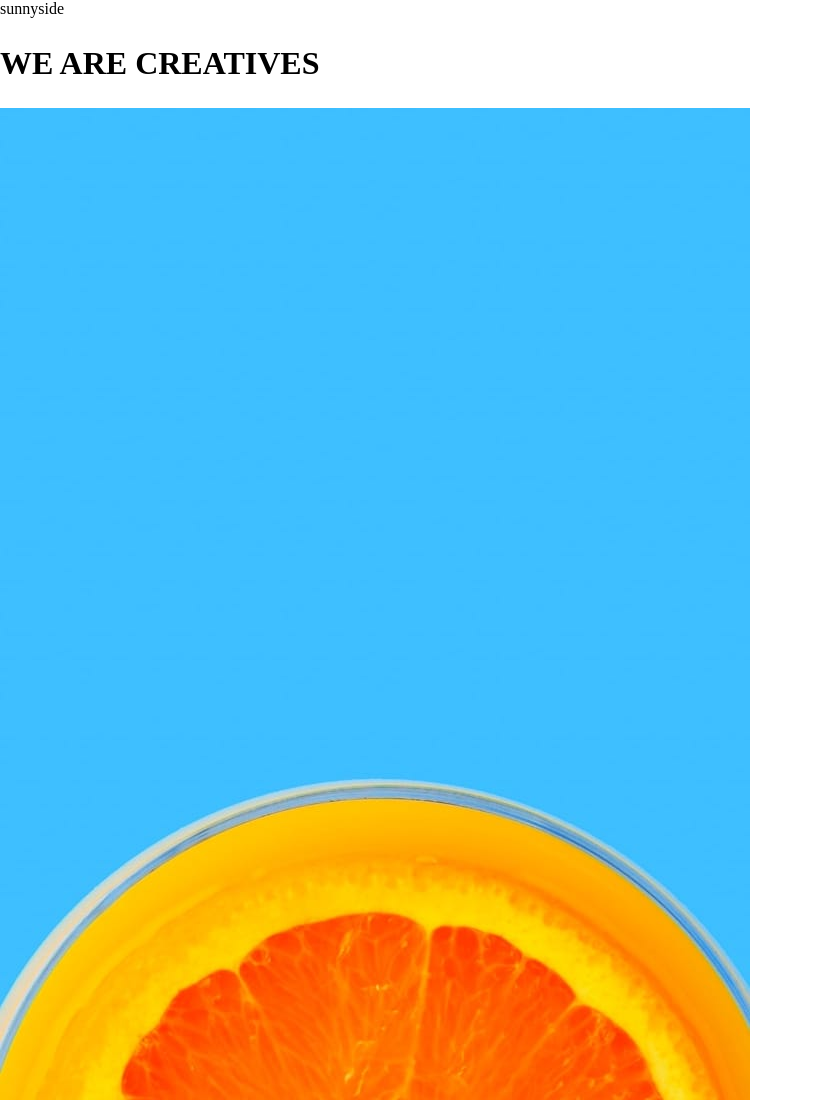
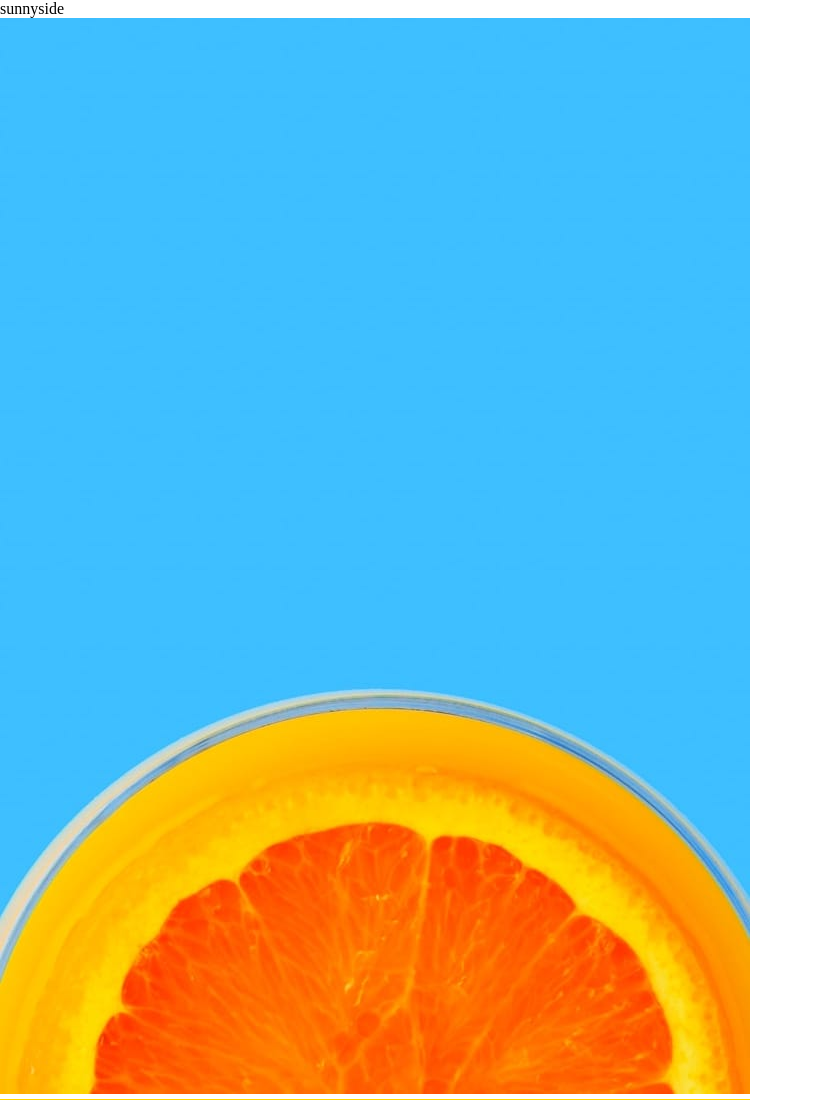
Before and after one commit to cumbinar/fronted-mentor-01, a plain HTML site: page index.html in a window 1280 px wide. Shown: the top 1100 px of the page, without its empty margins (0-813 px from the left). Drawn offline with Linux system fonts and the light colour scheme.

Commit message:
inicio de estilo eliminando un h1

```diff
--- a/index.html
+++ b/index.html
@@ -33,7 +33,7 @@
 
  <main>
      <section class="section1-container">
-         <h1>WE ARE CREATIVES</h1>
+         <!-- <h1>WE ARE CREATIVES</h1> -->
          <div>
             <i class="fas fa-long-arrow-alt-down"></i>
          </div>
```
